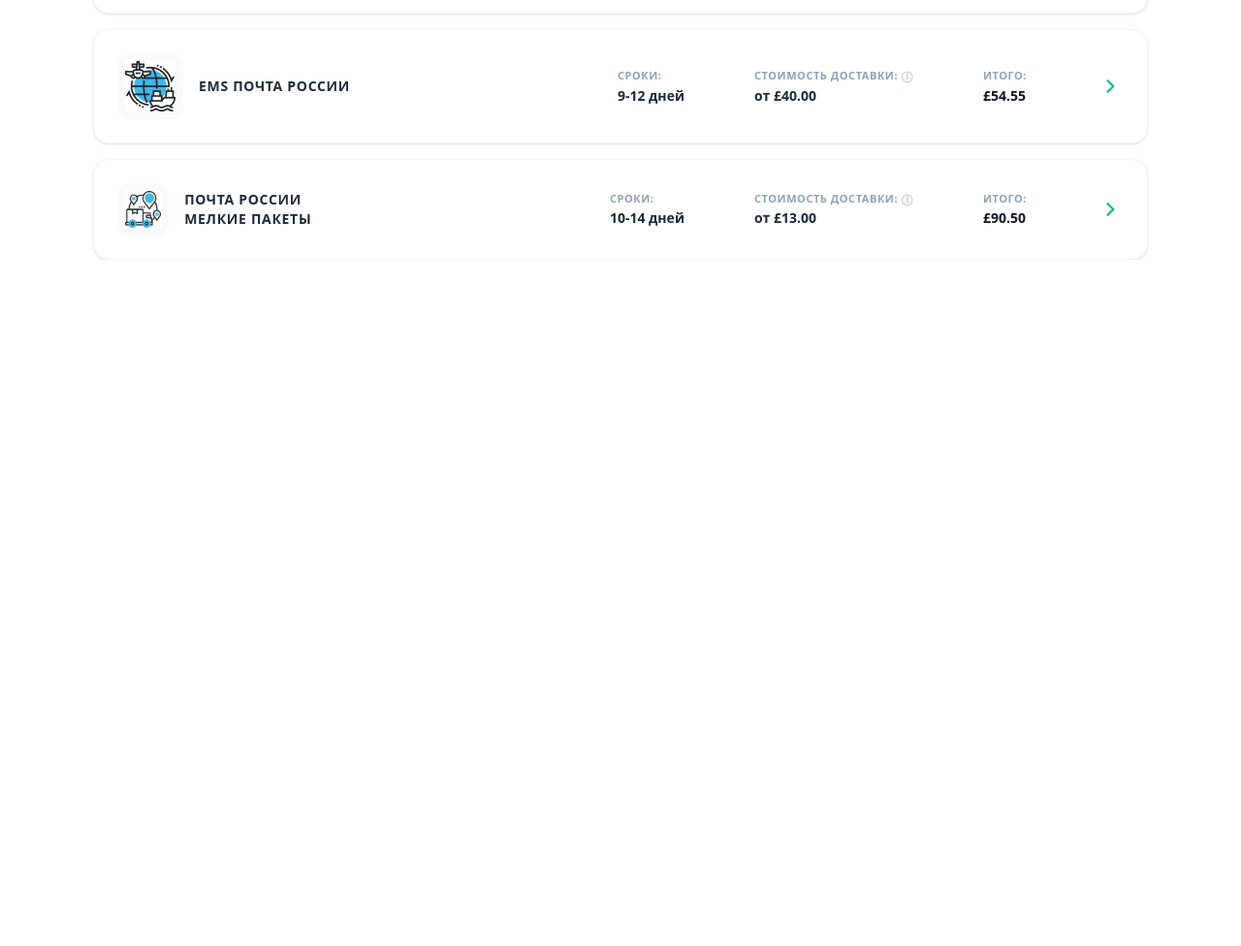
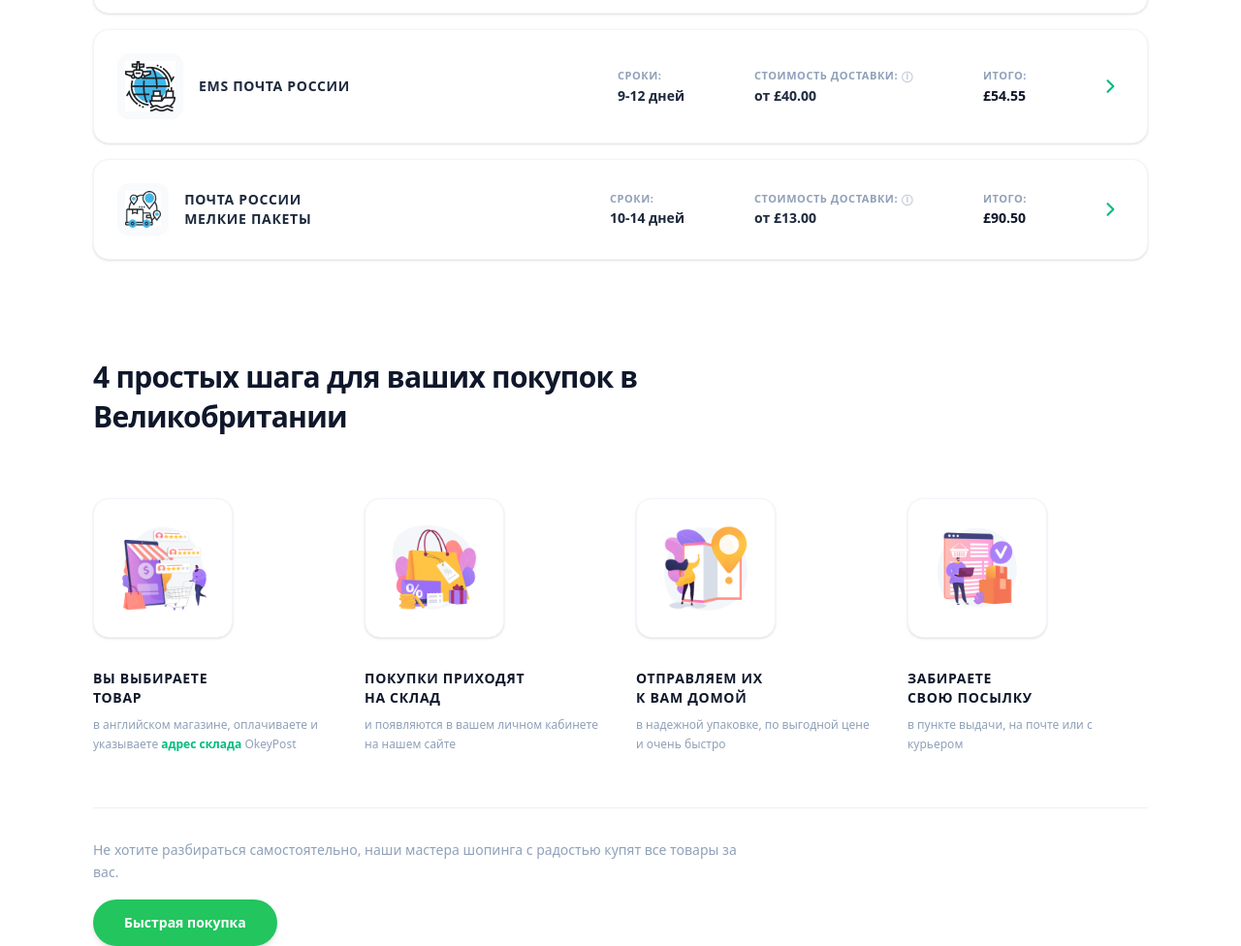
Before and after one commit to anushervonhalimzoda56-ship-it/wekk44, a website: page index.html in a window 1280 px wide. Shown: the part 2798-3774 px from the top of the page at 97% size. Before the commit the page ends 3066 px from the top, so only its background shows below. Drawn offline with Linux system fonts and the light colour scheme.

Commit message:
section 5

```diff
--- a/index.html
+++ b/index.html
@@ -379,5 +379,90 @@
       </div>
     </div>
   </div>
+
+    <div class="max-w-6xl mx-auto px-4 sm:px-6 lg:px-8 mt-[100px]">
+    <h2 class="text-2xl sm:text-3xl font-extrabold text-slate-900 tracking-tight mb-12 max-w-xl leading-snug">
+      4 простых шага для ваших покупок в Великобритании
+    </h2>
+
+    <div class="grid grid-cols-1 sm:grid-cols-2 lg:grid-cols-4 gap-8 mb-14">
+
+      <div class="flex flex-col space-y-4">
+        <div class="h-44 flex items-center justify-start relative">
+          <div class="p-4 bg-white rounded-2xl shadow-sm border border-slate-100 flex items-center justify-center text-4xl w-36 h-36">
+            <img src="./Иллюстрация (2).png" alt="">
+          </div>
+          </div>
+        <div class="space-y-2">
+          <h3 class="text-sm font-black text-slate-900 uppercase tracking-wider">
+            Вы выбираете <br> товар
+          </h3>
+          <p class="text-xs text-slate-400 font-medium leading-relaxed">
+            в английском магазине, оплачиваете и указываете <span class="text-emerald-500 font-bold">адрес склада</span> OkeyPost
+          </p>
+        </div>
+      </div>
+
+      <div class="flex flex-col space-y-4">
+        <div class="h-44 flex items-center justify-start relative">
+          <div class="p-4 bg-white rounded-2xl shadow-sm border border-slate-100 flex items-center justify-center text-4xl w-36 h-36">
+            <img src="./Иллюстрация (3).png" alt="">
+          </div>
+          </div>
+        <div class="space-y-2">
+          <h3 class="text-sm font-black text-slate-900 uppercase tracking-wider">
+            Покупки приходят <br> на склад
+          </h3>
+          <p class="text-xs text-slate-400 font-medium leading-relaxed">
+            и появляются в вашем личном кабинете на нашем сайте
+          </p>
+        </div>
+      </div>
+
+      <div class="flex flex-col space-y-4">
+        <div class="h-44 flex items-center justify-start relative">
+          <div class="p-4 bg-white rounded-2xl shadow-sm border border-slate-100 flex items-center justify-center text-4xl w-36 h-36">
+            <img src="./Иллюстрация (4).png" alt="">
+          </div>
+          </div>
+        <div class="space-y-2">
+          <h3 class="text-sm font-black text-slate-900 uppercase tracking-wider">
+            Отправляем их <br> к вам домой
+          </h3>
+          <p class="text-xs text-slate-400 font-medium leading-relaxed">
+            в надежной упаковке, по выгодной цене и очень быстро
+          </p>
+        </div>
+      </div>
+
+      <div class="flex flex-col space-y-4">
+        <div class="h-44 flex items-center justify-start relative">
+          <div class="p-4 bg-white rounded-2xl shadow-sm border border-slate-100 flex items-center justify-center text-4xl w-36 h-36">
+            <img src="./Иллюстрация (5).png" alt="">
+          </div>
+          </div>
+        <div class="space-y-2">
+          <h3 class="text-sm font-black text-slate-900 uppercase tracking-wider">
+            Забираете <br> свою посылку
+          </h3>
+          <p class="text-xs text-slate-400 font-medium leading-relaxed">
+            в пункте выдачи, на почте или с курьером
+          </p>
+        </div>
+      </div>
+
+    </div>
+
+    <div class="border-t border-slate-200/60 pt-8 space-y-4">
+      <p class="text-sm text-slate-400 font-medium max-w-2xl leading-relaxed">
+        Не хотите разбираться самостоятельно, наши мастера шопинга с радостью купят все товары за вас.
+      </p>
+      <div>
+        <button type="button" class="bg-[#22C55E] text-white font-semibold text-sm px-8 py-3.5 rounded-full shadow-md transition-all active:scale-[0.98]">
+          Быстрая покупка
+        </button>
+      </div>
+    </div>
+  </div>
 </body>
 </html>
```
Also changed, not shown: src/output.css, Иллюстрация (2).png (added), Иллюстрация (3).png (added), Иллюстрация (4).png (added), Иллюстрация (5).png (added).
